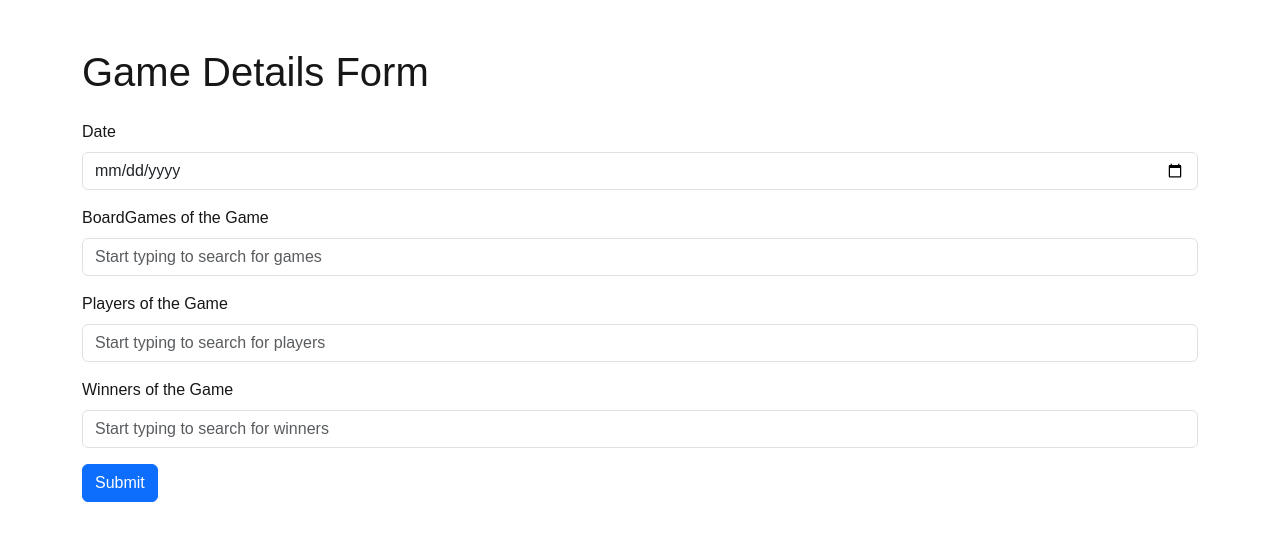
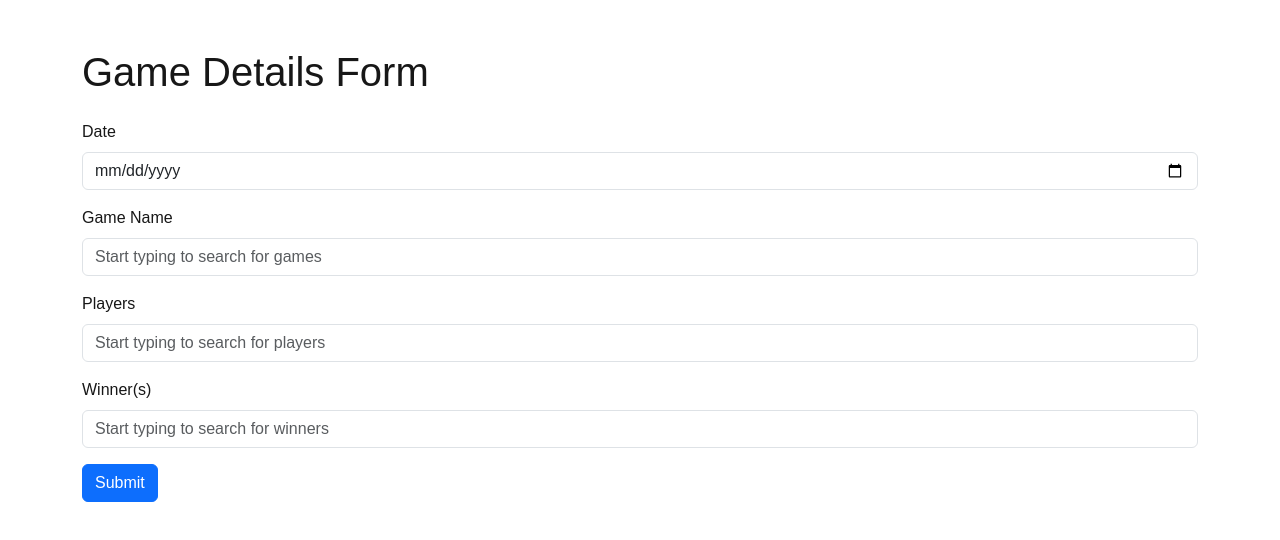
Before and after one commit to giselejfox/board-game-data, a Next.js app: page /data-entry in a window 1280 px wide. Shown: the top 540 px of the page. Built offline with nearby package versions, Linux system fonts and the light colour scheme.

Commit message:
Styling and text

```diff
--- a/src/app/data-entry/components/BoardGameFormGroup.js
+++ b/src/app/data-entry/components/BoardGameFormGroup.js
@@ -85,7 +85,7 @@ export default function BoardGameFormGroup({ handleSetFormData, formData, allBoa
         <>
         {/* BoardGames */}
         <Form.Group className="mb-3" controlId="formBoardGames">
-            <Form.Label>BoardGames of the Game</Form.Label>
+            <Form.Label>Game Name</Form.Label>
             <Form.Control
                 type="text"
                 placeholder="Start typing to search for games"
--- a/src/app/data-entry/components/WinnerFormGroup.js
+++ b/src/app/data-entry/components/WinnerFormGroup.js
@@ -84,7 +84,7 @@ export default function WinnerFormGroup({ handleSetFormData, formData, allPlayer
         <>
         {/* Winners */}
         <Form.Group className="mb-3" controlId="formWinners">
-            <Form.Label>Winners of the Game</Form.Label>
+            <Form.Label>Winner(s)</Form.Label>
             <Form.Control
                 type="text"
                 placeholder="Start typing to search for winners"
--- a/src/app/data-entry/components/playerFormGroup.js
+++ b/src/app/data-entry/components/playerFormGroup.js
@@ -84,7 +84,7 @@ export default function PlayerFormGroup({ handleSetFormData, formData, allPlayer
         <>
         {/* Players */}
         <Form.Group className="mb-3" controlId="formPlayers">
-            <Form.Label>Players of the Game</Form.Label>
+            <Form.Label>Players</Form.Label>
             <Form.Control
                 type="text"
                 placeholder="Start typing to search for players"
```
Also changed, not shown: src/app/page.js (+3 -5 lines).
